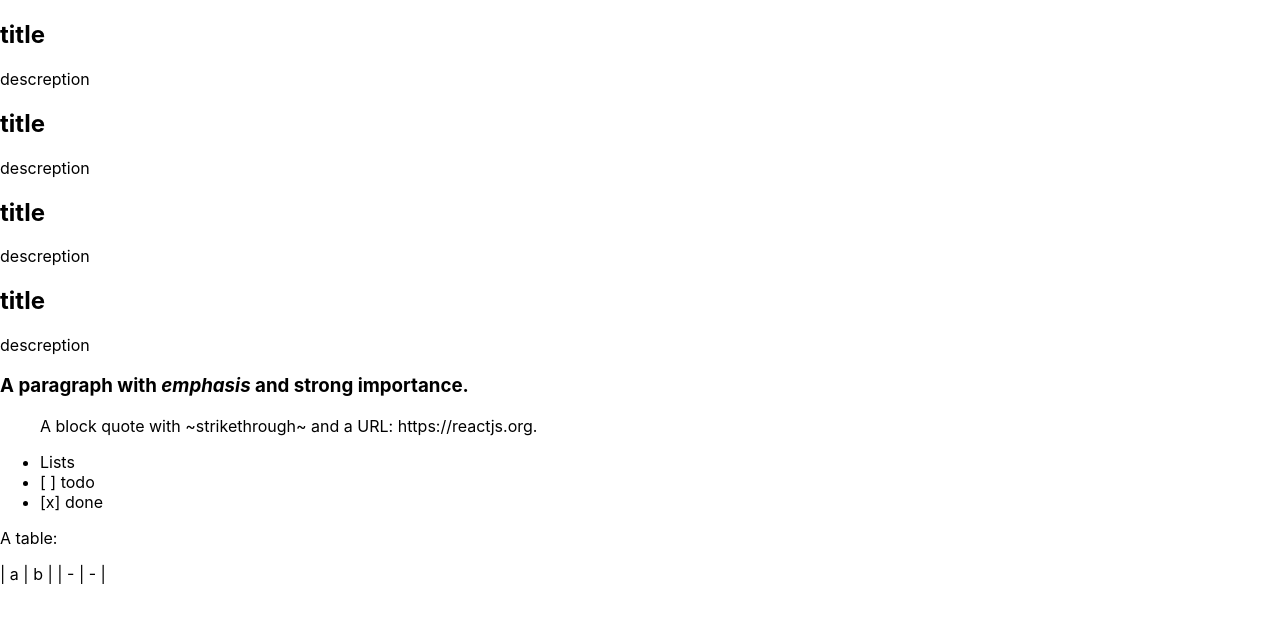
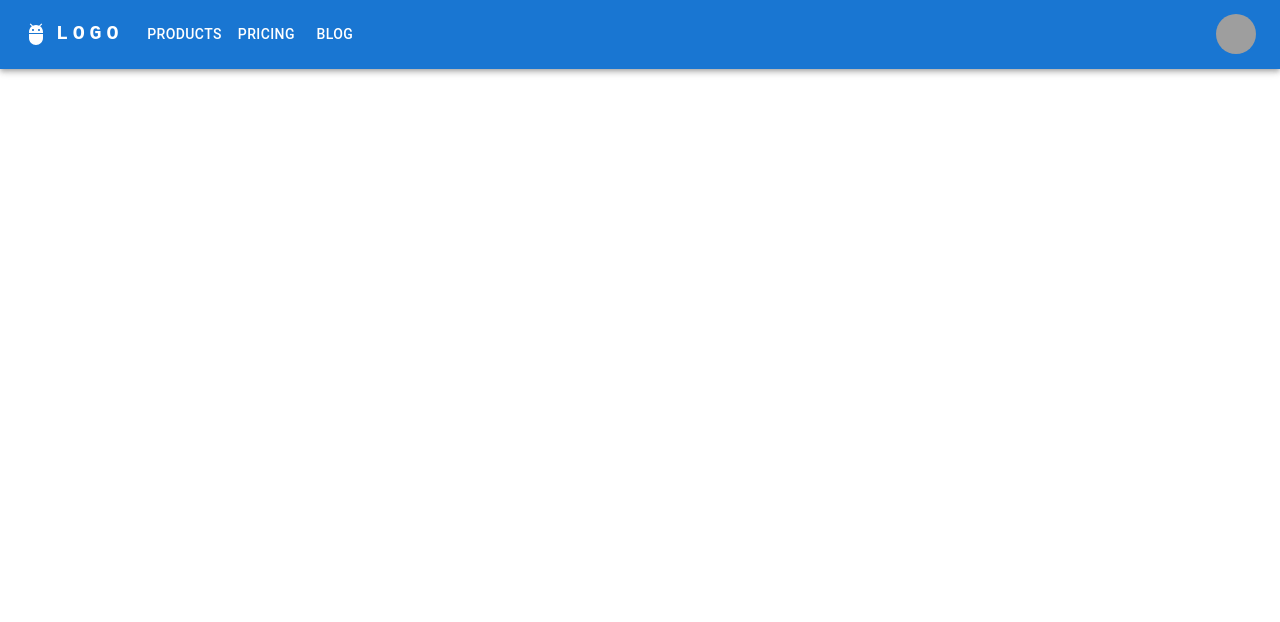
Before and after one commit to NU-Design/idea-craching, a React (Create React App) app: page / in a window 1280 px wide. Shown: the top 622 px of the page. Built offline with nearby package versions, Linux system fonts and the light colour scheme; grey boxes are pictures that could not be loaded.

Commit message:
create NavBar

```diff
--- a/package.json
+++ b/package.json
@@ -3,6 +3,10 @@
   "version": "0.1.0",
   "private": true,
   "dependencies": {
+    "@emotion/react": "^11.10.5",
+    "@emotion/styled": "^11.10.5",
+    "@mui/icons-material": "^5.11.0",
+    "@mui/material": "^5.11.7",
     "@testing-library/jest-dom": "^5.16.5",
     "@testing-library/react": "^13.4.0",
     "@testing-library/user-event": "^13.5.0",
--- a/src/App.js
+++ b/src/App.js
@@ -1,49 +1,66 @@
-import ReactMarkDownDemo from "./common/components/react_mark_down_demo";
+import React, { Component } from 'react';
+import ResponsiveAppBar from './pages/ResponsiveAppBar';
 
-const App = () => {
-
-
-  return (
-    <div className="ideaboxes-container ">
-      <div className="ideabox-container">
-        <div className="ideabox-body-container">
-          {/*<img />*/}
-          <div className="ideabox-container">
-            <h2> title </h2>
-            <p>descreption</p>
-          </div>
-        </div>
-      </div>
-      <div className="ideabox-container">
-        <div className="ideabox-body-container">
-          {/*<img />*/}
-          <div className="ideabox-container">
-            <h2> title </h2>
-            <p>descreption</p>
-          </div>
-        </div>
-      </div>
-      <div className="ideabox-container">
-        <div className="ideabox-body-container">
-          {/*<img />*/}
-          <div className="ideabox-container">
-            <h2> title </h2>
-            <p>descreption</p>
-          </div>
-        </div>
-      </div>
-      <div className="ideabox-container">
-        <div className="ideabox-body-container">
-          {/*<img />*/}
-          <div className="ideabox-container">
-            <h2> title </h2>
-            <p>descreption</p>
-          </div>
-        </div>
-      </div>
-      <ReactMarkDownDemo />
-    </div>
-  );
+class App extends Component {
+  state = {  }
+  render() {
+    return (
+      <React.Fragment>
+        <ResponsiveAppBar />
+      </React.Fragment>
+    );
+  }
 }
 
 export default App;
+
+
+// import ReactMarkDownDemo from "./common/components/react_mark_down_demo";
+
+// const App = () => {
+
+
+//   return (
+//     <div className="ideaboxes-container ">
+//       <div className="ideabox-container">
+//         <div className="ideabox-body-container">
+//           {/*<img />*/}
+//           <div className="ideabox-container">
+//             <h2> title </h2>
+//             <p>descreption</p>
+//           </div>
+//         </div>
+//       </div>
+//       <div className="ideabox-container">
+//         <div className="ideabox-body-container">
+//           {/*<img />*/}
+//           <div className="ideabox-container">
+//             <h2> title </h2>
+//             <p>descreption</p>
+//           </div>
+//         </div>
+//       </div>
+//       <div className="ideabox-container">
+//         <div className="ideabox-body-container">
+//           {/*<img />*/}
+//           <div className="ideabox-container">
+//             <h2> title </h2>
+//             <p>descreption</p>
+//           </div>
+//         </div>
+//       </div>
+//       <div className="ideabox-container">
+//         <div className="ideabox-body-container">
+//           {/*<img />*/}
+//           <div className="ideabox-container">
+//             <h2> title </h2>
+//             <p>descreption</p>
+//           </div>
+//         </div>
+//       </div>
+//       <ReactMarkDownDemo />
+//     </div>
+//   );
+// }
+
+// export default App;
--- /dev/null
+++ b/src/pages/ResponsiveAppBar.jsx
@@ -0,0 +1,162 @@
+import * as React from 'react';
+import AppBar from '@mui/material/AppBar';
+import Box from '@mui/material/Box';
+import Toolbar from '@mui/material/Toolbar';
+import IconButton from '@mui/material/IconButton';
+import Typography from '@mui/material/Typography';
+import Menu from '@mui/material/Menu';
+import MenuIcon from '@mui/icons-material/Menu';
+import Container from '@mui/material/Container';
+import Avatar from '@mui/material/Avatar';
+import Button from '@mui/material/Button';
+import Tooltip from '@mui/material/Tooltip';
+import MenuItem from '@mui/material/MenuItem';
+import AdbIcon from '@mui/icons-material/Adb';
+
+const pages = ['Products', 'Pricing', 'Blog'];
+const settings = ['Profile', 'Account', 'Dashboard', 'Logout'];
+
+function ResponsiveAppBar() {
+  const [anchorElNav, setAnchorElNav] = React.useState(null);
+  const [anchorElUser, setAnchorElUser] = React.useState(null);
+
+  const handleOpenNavMenu = (event) => {
+    setAnchorElNav(event.currentTarget);
+  };
+  const handleOpenUserMenu = (event) => {
+    setAnchorElUser(event.currentTarget);
+  };
+
+  const handleCloseNavMenu = () => {
+    setAnchorElNav(null);
+  };
+
+  const handleCloseUserMenu = () => {
+    setAnchorElUser(null);
+  };
+
+  return (
+    <AppBar position="static">
+      <Container maxWidth="xl">
+        <Toolbar disableGutters>
+          <AdbIcon sx={{ display: { xs: 'none', md: 'flex' }, mr: 1 }} />
+          <Typography
+            variant="h6"
+            noWrap
+            component="a"
+            href="/"
+            sx={{
+              mr: 2,
+              display: { xs: 'none', md: 'flex' },
+              fontFamily: 'monospace',
+              fontWeight: 700,
+              letterSpacing: '.3rem',
+              color: 'inherit',
+              textDecoration: 'none',
+            }}
+          >
+            LOGO
+          </Typography>
+
+          <Box sx={{ flexGrow: 1, display: { xs: 'flex', md: 'none' } }}>
+            <IconButton
+              size="large"
+              aria-label="account of current user"
+              aria-controls="menu-appbar"
+              aria-haspopup="true"
+              onClick={handleOpenNavMenu}
+              color="inherit"
+            >
+              <MenuIcon />
+            </IconButton>
+            <Menu
+              id="menu-appbar"
+              anchorEl={anchorElNav}
+              anchorOrigin={{
+                vertical: 'bottom',
+                horizontal: 'left',
+              }}
+              keepMounted
+              transformOrigin={{
+                vertical: 'top',
+                horizontal: 'left',
+              }}
+              open={Boolean(anchorElNav)}
+              onClose={handleCloseNavMenu}
+              sx={{
+                display: { xs: 'block', md: 'none' },
+              }}
+            >
+              {pages.map((page) => (
+                <MenuItem key={page} onClick={handleCloseNavMenu}>
+                  <Typography textAlign="center">{page}</Typography>
+                </MenuItem>
+              ))}
+            </Menu>
+          </Box>
+          <AdbIcon sx={{ display: { xs: 'flex', md: 'none' }, mr: 1 }} />
+          <Typography
+            variant="h5"
+            noWrap
+            component="a"
+            href=""
+            sx={{
+              mr: 2,
+              display: { xs: 'flex', md: 'none' },
+              flexGrow: 1,
+              fontFamily: 'monospace',
+              fontWeight: 700,
+              letterSpacing: '.3rem',
+              color: 'inherit',
+              textDecoration: 'none',
+            }}
+          >
+            LOGO
+          </Typography>
+          <Box sx={{ flexGrow: 1, display: { xs: 'none', md: 'flex' } }}>
+            {pages.map((page) => (
+              <Button
+                key={page}
+                onClick={handleCloseNavMenu}
+                sx={{ my: 2, color: 'white', display: 'block' }}
+              >
+                {page}
+              </Button>
+            ))}
+          </Box>
+
+          <Box sx={{ flexGrow: 0 }}>
+            <Tooltip title="Open settings">
+              <IconButton onClick={handleOpenUserMenu} sx={{ p: 0 }}>
+                <Avatar alt="Remy Sharp" src="/static/images/avatar/2.jpg" />
+              </IconButton>
+            </Tooltip>
+            <Menu
+              sx={{ mt: '45px' }}
+              id="menu-appbar"
+              anchorEl={anchorElUser}
+              anchorOrigin={{
+                vertical: 'top',
+                horizontal: 'right',
+              }}
+              keepMounted
+              transformOrigin={{
+                vertical: 'top',
+                horizontal: 'right',
+              }}
+              open={Boolean(anchorElUser)}
+              onClose={handleCloseUserMenu}
+            >
+              {settings.map((setting) => (
+                <MenuItem key={setting} onClick={handleCloseUserMenu}>
+                  <Typography textAlign="center">{setting}</Typography>
+                </MenuItem>
+              ))}
+            </Menu>
+          </Box>
+        </Toolbar>
+      </Container>
+    </AppBar>
+  );
+}
+export default ResponsiveAppBar;
```
Also changed, not shown: 1 other file (tests, documents, lock files or other folders).
